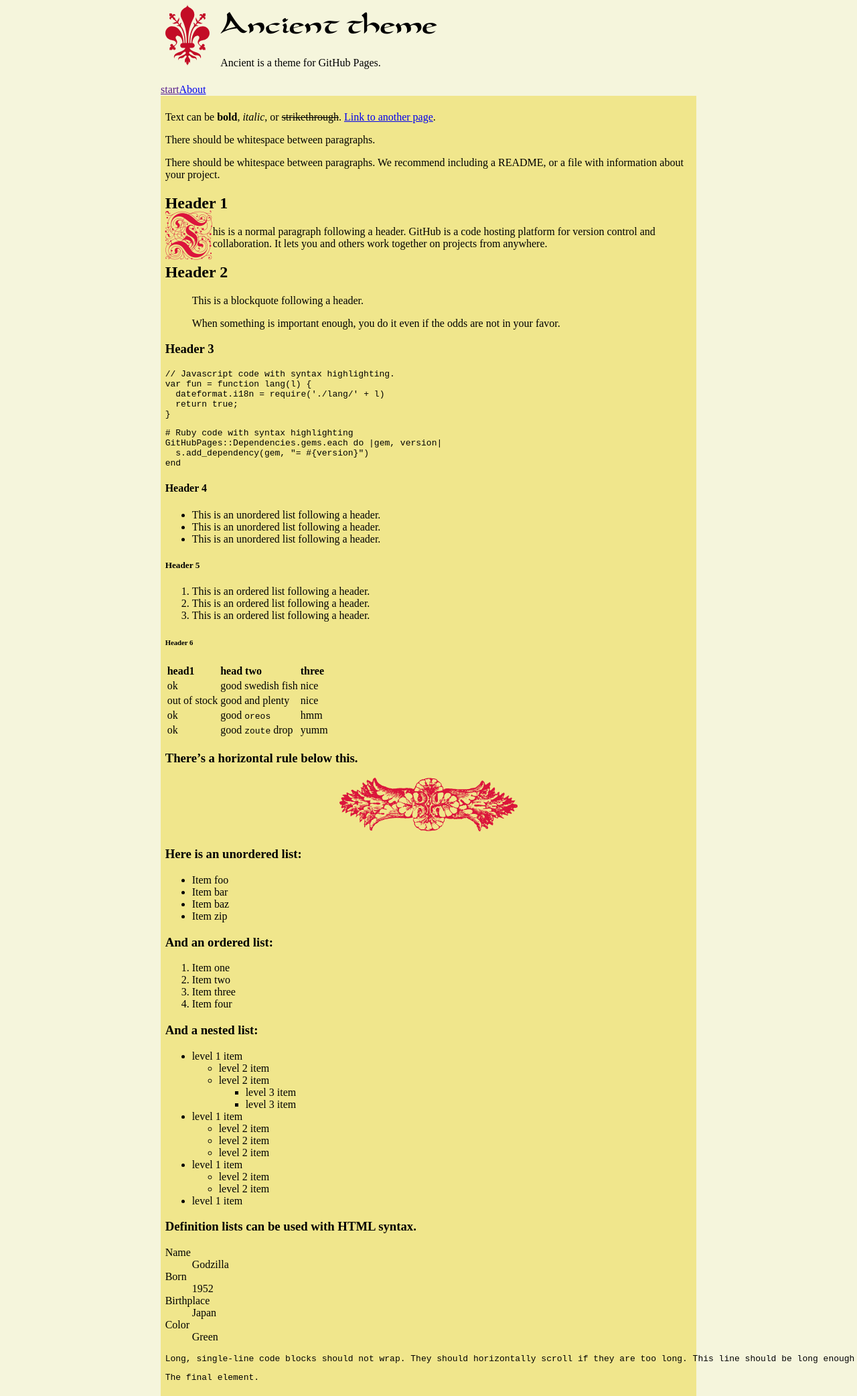
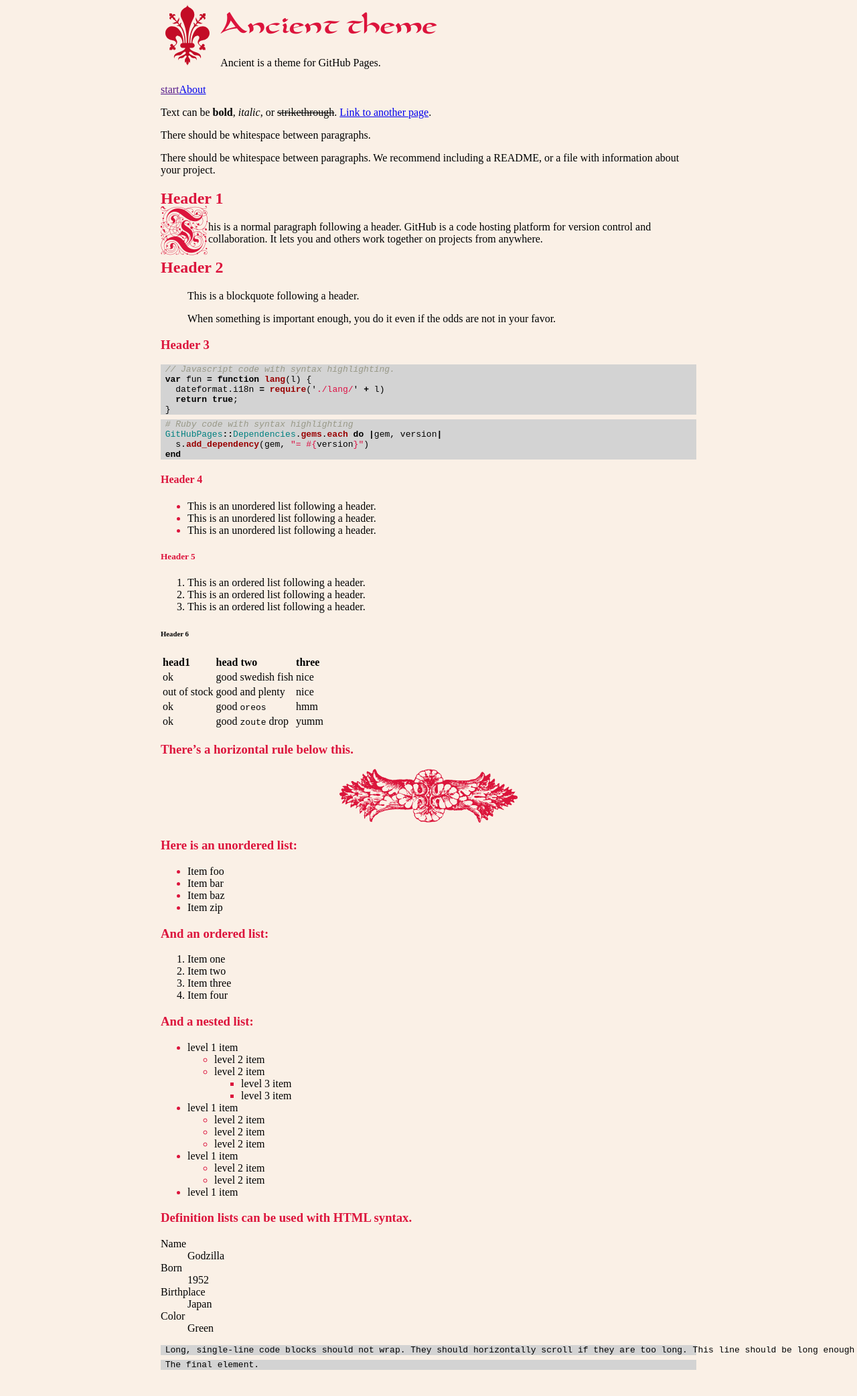
Before and after one commit to mkettn/ancient-theme, a Jekyll site: the page built from index.md, in a window 1280 px wide. Shown: the whole page at 67% size. Built offline with Jekyll 4.4.1, drawn with Linux system fonts in a browser that asks for light colours; after the commit the page ends 2052 px from its top, so only the background shows below that.

Commit message:
update stylesheet

```diff
--- a/_sass/ancient.scss
+++ b/_sass/ancient.scss
@@ -1,9 +1,10 @@
 @import "carolingia";
 @import "yinit";
+@import "highlight";
 
 body {
     font-family: serif;
-    background-color: beige;
+    background-color: linen;
     margin: 0 auto 0 auto;
     max-width: 800px;
 }
@@ -23,10 +24,11 @@ header {
 #title {
     font-family: 'carolingia', serif;
     font-size: 40pt;
+    color: crimson;
 }
 
-section {
-    background-color: khaki;
+main {
+    background-color: AntiqueWhite;
     padding: 5pt;
 }
 footer {
@@ -47,9 +49,24 @@ hr::after {
     filter: invert(15%) sepia(83%) saturate(3657%) hue-rotate(337deg) brightness(101%) contrast(100%);
 }
 
+h1,h2,h3,h4,h5 {
+    color: crimson;
+}
+
 h1 + p::first-letter {
     initial-letter: 3;
     color: crimson;
     font-family: 'yinit', serif;
     text-transform: uppercase;
 }
+
+h2 + p::first-letter,
+h3 + p::first-letter {
+    color: crimson;
+    font-variant: small-caps;
+}
+ul {
+    li::marker {
+	color: crimson;
+    }
+}
--- /dev/null
+++ b/_sass/highlight.scss
@@ -0,0 +1,68 @@
+.highlight {
+    .c     { color: #998; font-style: italic } // Comment
+    .err   { color: #a61717; background-color: #e3d2d2 } // Error
+    .k     { font-weight: bold } // Keyword
+    .o     { font-weight: bold } // Operator
+    .cm    { color: #998; font-style: italic } // Comment.Multiline
+    .cp    { color: #999; font-weight: bold } // Comment.Preproc
+    .c1    { color: #998; font-style: italic } // Comment.Single
+    .cs    { color: #999; font-weight: bold; font-style: italic } // Comment.Special
+    .gd    { color: #000; background-color: #fdd } // Generic.Deleted
+    .gd .x { color: #000; background-color: #faa } // Generic.Deleted.Specific
+    .ge    { font-style: italic } // Generic.Emph
+    .gr    { color: #a00 } // Generic.Error
+    .gh    { color: #999 } // Generic.Heading
+    .gi    { color: #000; background-color: #dfd } // Generic.Inserted
+    .gi .x { color: #000; background-color: #afa } // Generic.Inserted.Specific
+    .go    { color: #888 } // Generic.Output
+    .gp    { color: #555 } // Generic.Prompt
+    .gs    { font-weight: bold } // Generic.Strong
+    .gu    { color: #aaa } // Generic.Subheading
+    .gt    { color: #a00 } // Generic.Traceback
+    .kc    { font-weight: bold } // Keyword.Constant
+    .kd    { font-weight: bold } // Keyword.Declaration
+    .kp    { font-weight: bold } // Keyword.Pseudo
+    .kr    { font-weight: bold } // Keyword.Reserved
+    .kt    { color: #458; font-weight: bold } // Keyword.Type
+    .m     { color: #099 } // Literal.Number
+    .s     { color: #d14 } // Literal.String
+    .na    { color: #008080 } // Name.Attribute
+    .nb    { color: #0086B3 } // Name.Builtin
+    .nc    { color: #458; font-weight: bold } // Name.Class
+    .no    { color: #008080 } // Name.Constant
+    .ni    { color: #800080 } // Name.Entity
+    .ne    { color: #900; font-weight: bold } // Name.Exception
+    .nf    { color: #900; font-weight: bold } // Name.Function
+    .nn    { color: #555 } // Name.Namespace
+    .nt    { color: #000080 } // Name.Tag
+    .nv    { color: #008080 } // Name.Variable
+    .ow    { font-weight: bold } // Operator.Word
+    .w     { color: #bbb } // Text.Whitespace
+    .mf    { color: #099 } // Literal.Number.Float
+    .mh    { color: #099 } // Literal.Number.Hex
+    .mi    { color: #099 } // Literal.Number.Integer
+    .mo    { color: #099 } // Literal.Number.Oct
+    .sb    { color: #d14 } // Literal.String.Backtick
+    .sc    { color: #d14 } // Literal.String.Char
+    .sd    { color: #d14 } // Literal.String.Doc
+    .s2    { color: #d14 } // Literal.String.Double
+    .se    { color: #d14 } // Literal.String.Escape
+    .sh    { color: #d14 } // Literal.String.Heredoc
+    .si    { color: #d14 } // Literal.String.Interpol
+    .sx    { color: #d14 } // Literal.String.Other
+    .sr    { color: #009926 } // Literal.String.Regex
+    .s1    { color: #d14 } // Literal.String.Single
+    .ss    { color: #990073 } // Literal.String.Symbol
+    .bp    { color: #999 } // Name.Builtin.Pseudo
+    .vc    { color: #008080 } // Name.Variable.Class
+    .vg    { color: #008080 } // Name.Variable.Global
+    .vi    { color: #008080 } // Name.Variable.Instance
+    .il    { color: #099 } // Literal.Number.Integer.Long
+  }
+
+div.highlight {
+    background-color: lightgray;
+    pre {
+	margin: 5pt 5pt 5pt 5pt;
+    }
+}
```
Also changed, not shown: about.md (+5 -3 lines).
